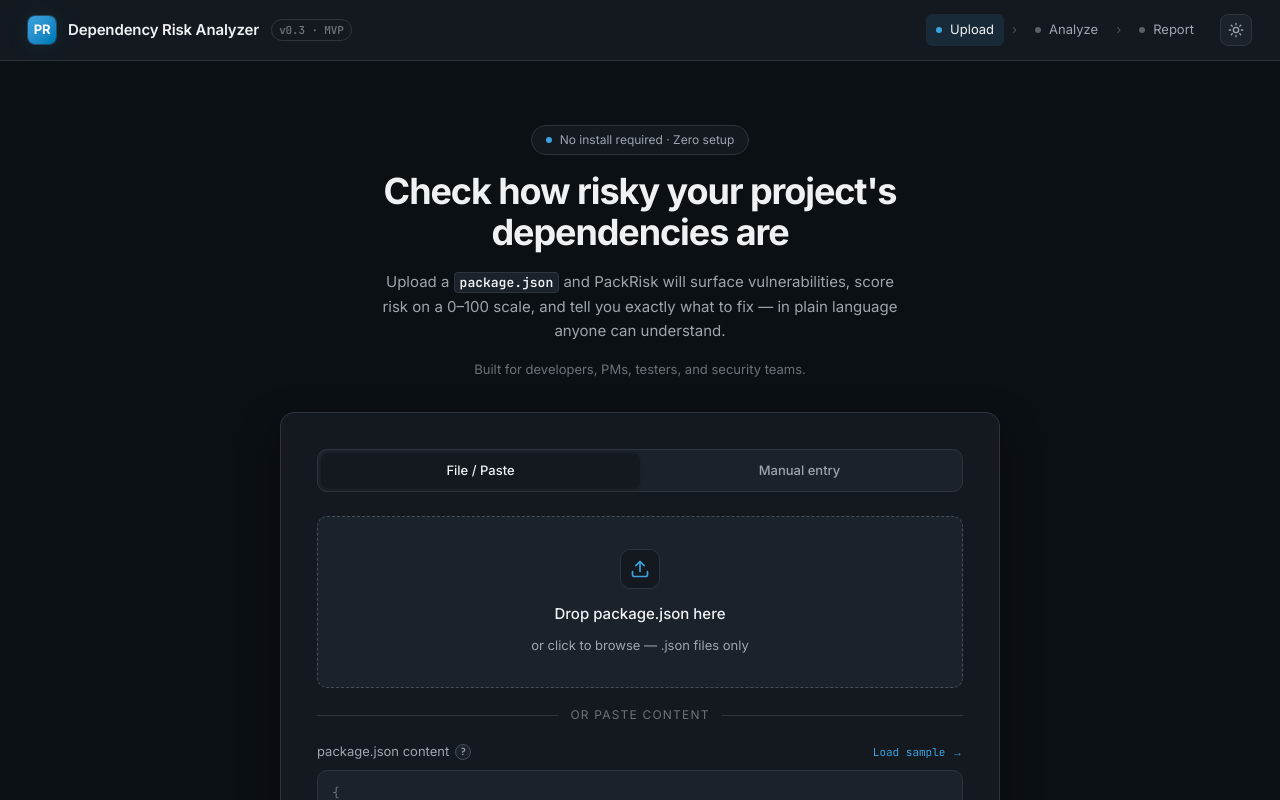
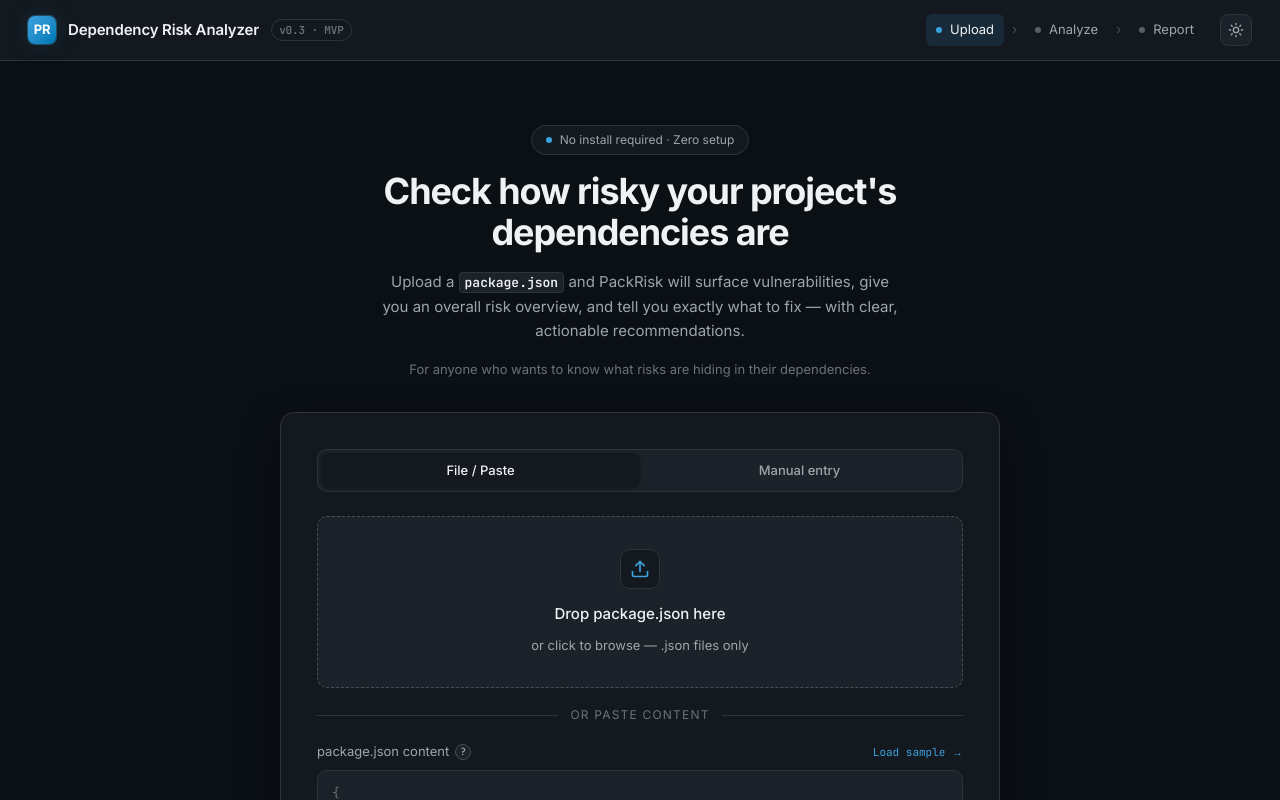
Before and after one commit to Kkinod/pack-risk, a Next.js app: page / in a window 1280 px wide. Shown: the top 800 px of the page. Built offline with nearby package versions, Linux system fonts and the light colour scheme.

Commit message:
Update hero text

```diff
--- a/locales/en.ts
+++ b/locales/en.ts
@@ -24,8 +24,9 @@
     heroSubtitle: "Upload a",
     heroSubtitleBold: "package.json",
     heroSubtitleRest:
-      "and PackRisk will surface vulnerabilities, score risk on a 0–100 scale, and tell you exactly what to fix — in plain language anyone can understand.",
-    heroAudience: "Built for developers, PMs, testers, and security teams.",
+      "and PackRisk will surface vulnerabilities, give you an overall risk overview, and tell you exactly what to fix — with clear, actionable recommendations.",
+    heroAudience:
+      "For anyone who wants to know what risks are hiding in their dependencies.",
     title: "Analyze your package.json for security risk",
     subtitle:
       "Upload a package.json file and we'll cross-reference its dependencies against public vulnerability databases to surface critical issues, outdated packages, and recommended fixes.",
```
